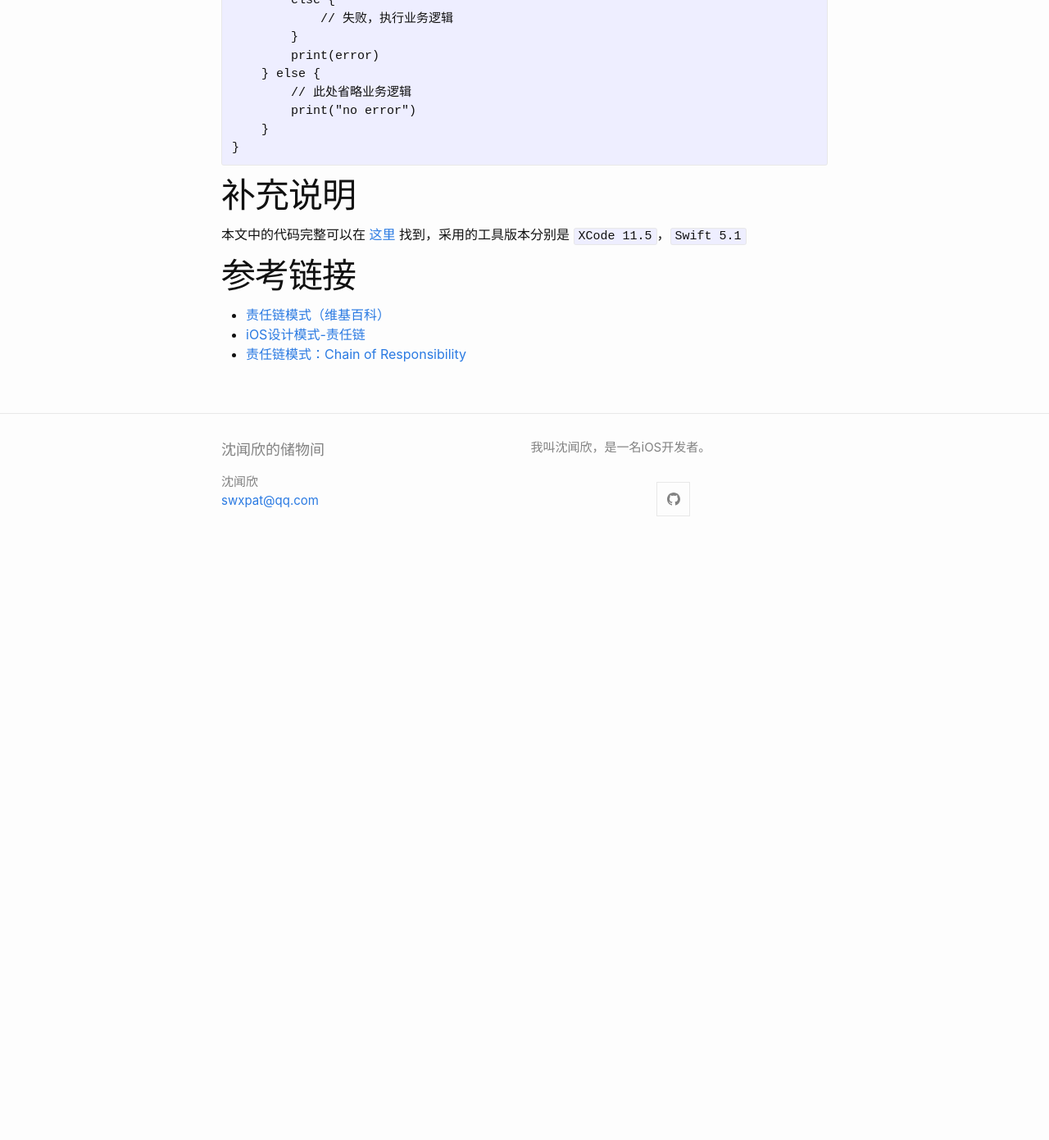
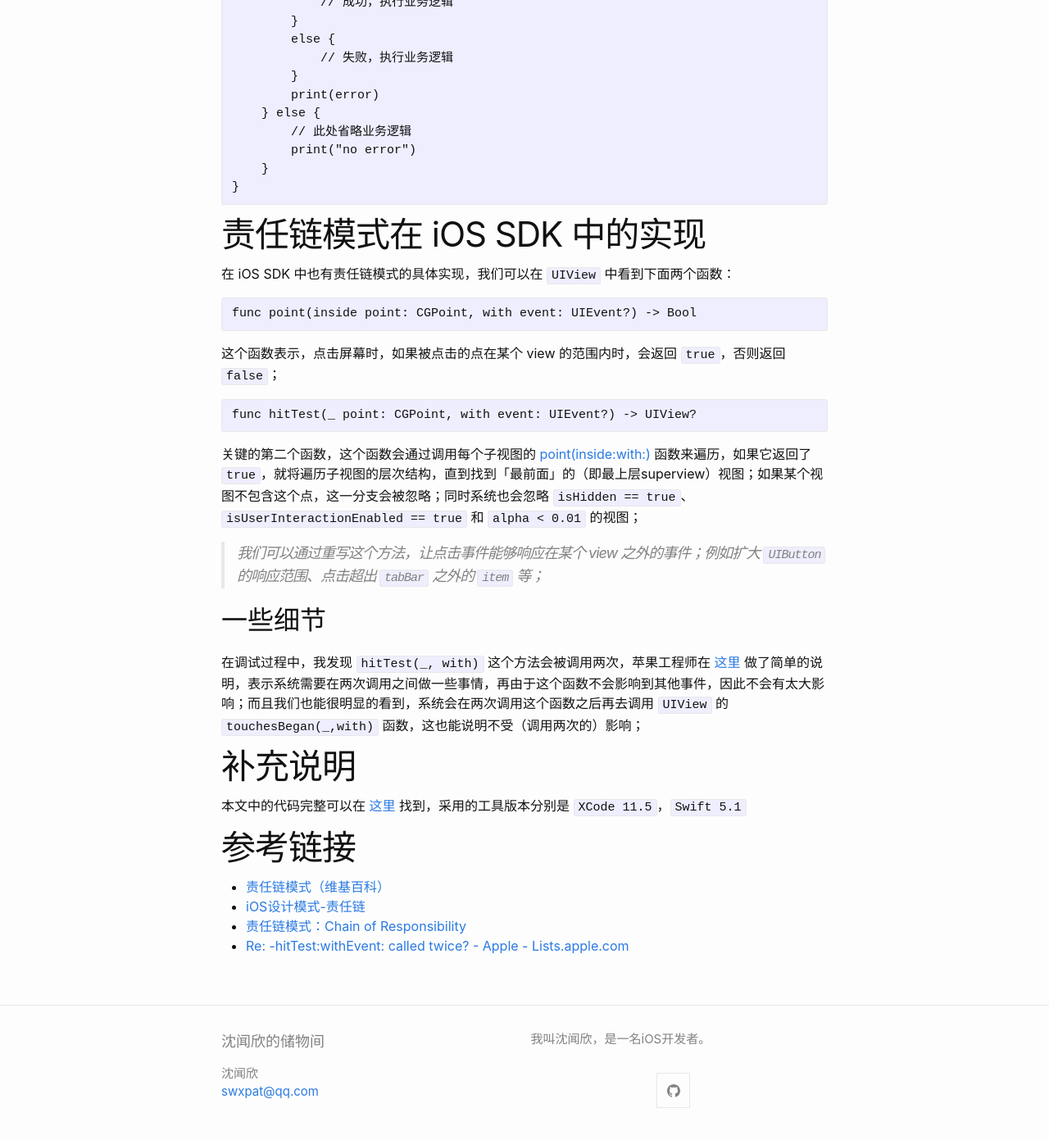
Before and after one commit to PatShen/PatShen.github.io, a Jekyll site: the page built from _posts/2020-06-30-ChainOfResponsibility.md, in a window 1280 px wide and 1400 px high, scrolled down 4417 px. Shown: the top 1391 px of the window at 82% size. Built offline with Jekyll 4.4.1, drawn with Linux system fonts in a browser that asks for light colours; before the commit the page ends 5099 px from its top, so only the background shows below that; some of the changed text lies outside the part shown.

Commit message:
补充责任链模式在iOSSDK中实现的相关内容

````diff
--- a/_posts/2020-06-30-ChainOfResponsibility.md
+++ b/_posts/2020-06-30-ChainOfResponsibility.md
@@ -172,6 +172,26 @@ head.request {
 }
 ```
 
+# 责任链模式在 iOS SDK 中的实现
+
+在 iOS SDK 中也有责任链模式的具体实现，我们可以在 `UIView` 中看到下面两个函数：
+
+```Swift
+func point(inside point: CGPoint, with event: UIEvent?) -> Bool
+```
+这个函数表示，点击屏幕时，如果被点击的点在某个 view 的范围内时，会返回 `true`，否则返回 `false`；
+
+```Swift
+func hitTest(_ point: CGPoint, with event: UIEvent?) -> UIView?
+```
+关键的第二个函数，这个函数会通过调用每个子视图的 [point(inside:with:)](https://developer.apple.com/documentation/uikit/uiview/1622469-hittest) 函数来遍历，如果它返回了 `true`，就将遍历子视图的层次结构，直到找到「最前面」的（即最上层superview）视图；如果某个视图不包含这个点，这一分支会被忽略；同时系统也会忽略 `isHidden == true`、`isUserInteractionEnabled == true` 和 `alpha < 0.01` 的视图；
+
+> 我们可以通过重写这个方法，让点击事件能够响应在某个 view 之外的事件；例如扩大 `UIButton` 的响应范围、点击超出 `tabBar` 之外的 `item` 等；
+
+## 一些细节
+
+在调试过程中，我发现 `hitTest(_, with)` 这个方法会被调用两次，苹果工程师在 [这里](https://lists.apple.com/archives/cocoa-dev/2014/Feb/msg00118.html) 做了简单的说明，表示系统需要在两次调用之间做一些事情，再由于这个函数不会影响到其他事件，因此不会有太大影响；而且我们也能很明显的看到，系统会在两次调用这个函数之后再去调用 `UIView` 的 `touchesBegan(_,with)` 函数，这也能说明不受（调用两次的）影响；
+
 # 补充说明
 
 本文中的代码完整可以在 [这里](https://github.com/PatShen/ChainOfResposibilityDemo) 找到，采用的工具版本分别是 `XCode 11.5`，`Swift 5.1`
@@ -181,3 +201,4 @@ head.request {
 * [iOS设计模式-责任链
 ](http://jackliu17.github.io/2016/06/06/iOS%E8%AE%BE%E8%AE%A1%E6%A8%A1%E5%BC%8F-%E8%B4%A3%E4%BB%BB%E9%93%BE/)
 * [责任链模式：Chain of Responsibility](https://juejin.im/post/5d63cc41e51d453b730b0f63)
+* [Re: -hitTest:withEvent: called twice? - Apple - Lists.apple.com](https://lists.apple.com/archives/cocoa-dev/2014/Feb/msg00118.html)
````
